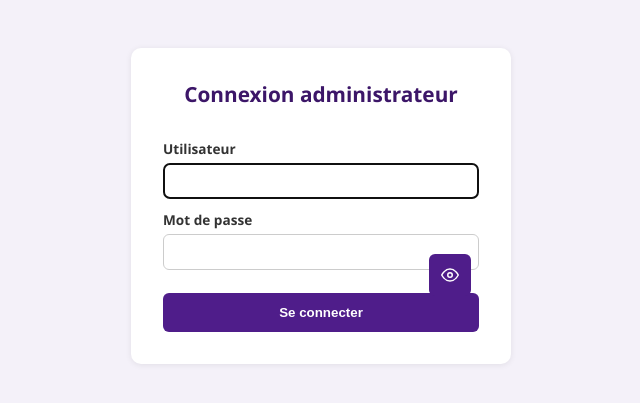
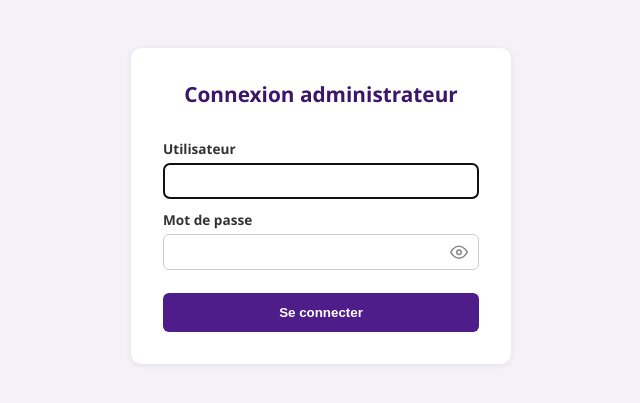
Before and after one commit to jeankamona-netizen/majit-shop, a Flask app: page /admin/connexion in a window 1280 px wide. Shown: the part 66-469 px from the top of the page, without its empty margins (319-959 px from the left). Run offline with Flask 3, Linux system fonts and the light colour scheme.

Commit message:
Corrige le plantage à l'ajout d'un livreur + le bouton œil qui débordait
- charger_livreurs/charger_visites/charger_avis renvoyaient le tuple
  brut de PyMySQL au lieu d'une vraie liste ; admin_ajouter_livreur
  faisait .append() dessus, ce qui provoquait une erreur 500 à chaque
  création de livreur (les tuples n'ont pas de .append)
- Le bouton œil des mots de passe était écrasé par la règle générique
  ".admin-formulaire button" / ".admin-connexion-carte button" (fond
  violet, position non centrée) : sélecteur plus spécifique pour qu'il
  reste transparent et bien centré dans le champ

```diff
--- a/app.py
+++ b/app.py
@@ -150,7 +150,7 @@ def charger_livreurs():
     try:
         with connexion.cursor() as cur:
             cur.execute("SELECT * FROM livreurs ORDER BY numero")
-            livreurs = cur.fetchall()
+            livreurs = list(cur.fetchall())
             for l in livreurs:
                 l["actif"] = bool(l["actif"])
             return livreurs
@@ -214,7 +214,7 @@ def charger_visites():
     try:
         with connexion.cursor() as cur:
             cur.execute("SELECT date, heure, ip FROM visites ORDER BY id")
-            return cur.fetchall()
+            return list(cur.fetchall())
     finally:
         connexion.close()
 
@@ -236,7 +236,7 @@ def charger_avis():
     try:
         with connexion.cursor() as cur:
             cur.execute("SELECT numero, date, note_articles, note_procedure, commentaire FROM avis ORDER BY id")
-            return cur.fetchall()
+            return list(cur.fetchall())
     finally:
         connexion.close()
 
--- a/static/css/admin.css
+++ b/static/css/admin.css
@@ -147,10 +147,11 @@
     padding-right: 2.6rem !important;
 }
 
-.bouton-oeil {
+.champ-mot-de-passe button.bouton-oeil {
     position: absolute;
     top: 50%;
-    right: 0.5rem;
+    right: 0.4rem;
+    margin-top: 0;
     transform: translateY(-50%);
     background: none;
     border: none;
@@ -165,7 +166,8 @@
     height: 18px;
 }
 
-.bouton-oeil:hover {
+.champ-mot-de-passe button.bouton-oeil:hover {
+    background: none;
     color: var(--violet-700);
 }
 
```
